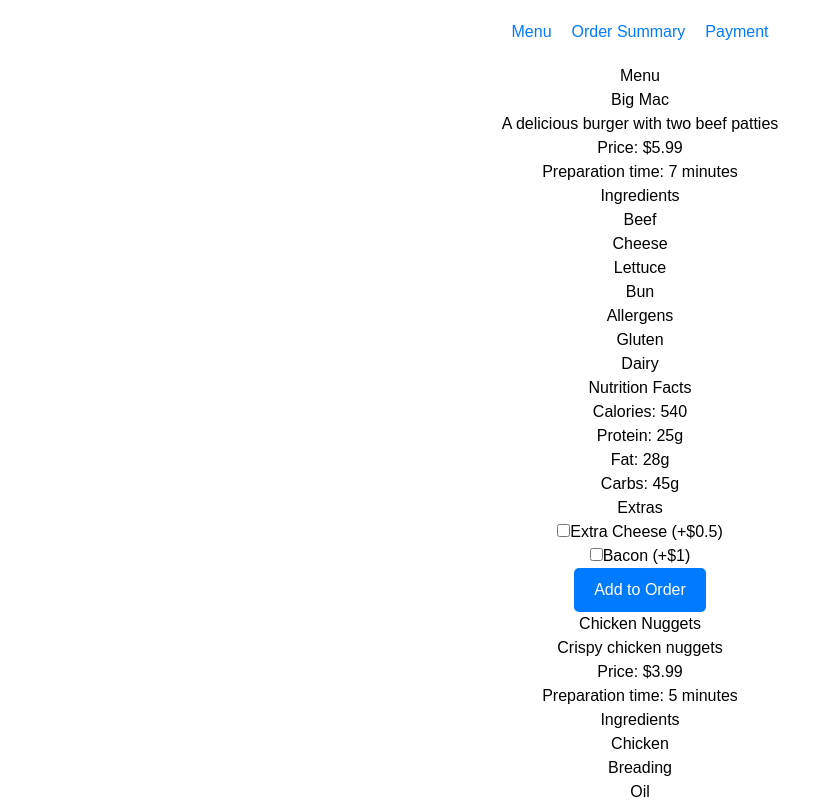
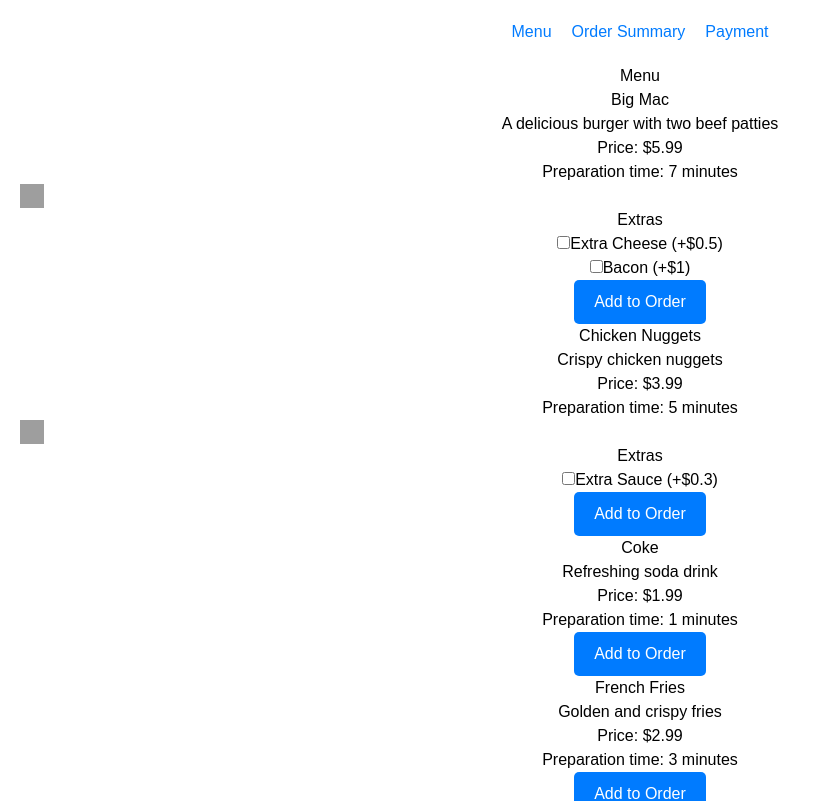
Before and after one commit to s25070pj/McAdrian, a React (Create React App) app: page / in a window 1280 px wide. Shown: the top 801 px of the page, without its empty margins (0-821 px from the left). Built offline with nearby package versions, Linux system fonts and the light colour scheme; grey boxes are pictures that could not be loaded.

Commit message:
deleted nutrition and changed visibility of alergens

```diff
--- a/package.json
+++ b/package.json
@@ -14,6 +14,7 @@
     "react-dom": "^18.3.1",
     "react-router-dom": "^6.23.1",
     "react-scripts": "5.0.1",
+    "react-tooltip": "^5.27.0",
     "tailwindcss": "^3.4.4",
     "web-vitals": "^2.1.4"
   },
--- a/src/App.css
+++ b/src/App.css
@@ -40,3 +40,20 @@ button {
 button:hover {
   background-color: #0056b3;
 }
+
+.product {
+  position: relative;
+}
+
+.product img {
+  width: 24px;
+  height: 24px;
+}
+
+.react-tooltip {
+  background-color: #fff;
+  color: #000;
+  border: 1px solid #ccc;
+  border-radius: 4px;
+  padding: 10px;
+}
--- a/src/components/Product.jsx
+++ b/src/components/Product.jsx
@@ -1,5 +1,7 @@
 import React, { useContext, useState } from 'react';
 import { OrderContext } from '../context/OrderContext';
+import { Tooltip } from 'react-tooltip';
+import 'react-tooltip/dist/react-tooltip.css'; // Upewnij się, że importujesz styl dla dymków
 
 const Product = ({ product }) => {
     const { addToOrder } = useContext(OrderContext);
@@ -22,34 +24,28 @@ const Product = ({ product }) => {
     };
 
     return (
-        <div>
+        <div className="product">
             <h2>{product.name}</h2>
             <p>{product.description}</p>
             <p>Price: ${product.price}</p>
             <p>Preparation time: {product.preparationTime} minutes</p>
+
+            {product.allergens && product.allergens.length > 0 && (
                 <div>
-                <h3>Ingredients</h3>
-                <ul>
-                    {product.ingredients.map((ingredient, index) => (
-                        <li key={index}>{ingredient}</li>
-                    ))}
-                </ul>
-            </div>
-            <div>
+          <span data-tooltip-id={`allergen-${product.id}`} style={{ cursor: 'pointer' }}>
+            <img src="/path/to/icon.png" alt="Allergens" />
+          </span>
+                    <Tooltip id={`allergen-${product.id}`} place="top" effect="solid">
                         <h3>Allergens</h3>
                         <ul>
                             {product.allergens.map((allergen, index) => (
                                 <li key={index}>{allergen}</li>
                             ))}
                         </ul>
+                    </Tooltip>
                 </div>
-            <div>
-                <h3>Nutrition Facts</h3>
-                <p>Calories: {product.nutrition.calories}</p>
-                <p>Protein: {product.nutrition.protein}g</p>
-                <p>Fat: {product.nutrition.fat}g</p>
-                <p>Carbs: {product.nutrition.carbs}g</p>
-            </div>
+            )}
+
             {product.extras && (
                 <div>
                     <h3>Extras</h3>
```
Also changed, not shown: 1 other file (tests, documents, lock files or other folders). Lines whose indentation alone changed are shown as unchanged.
